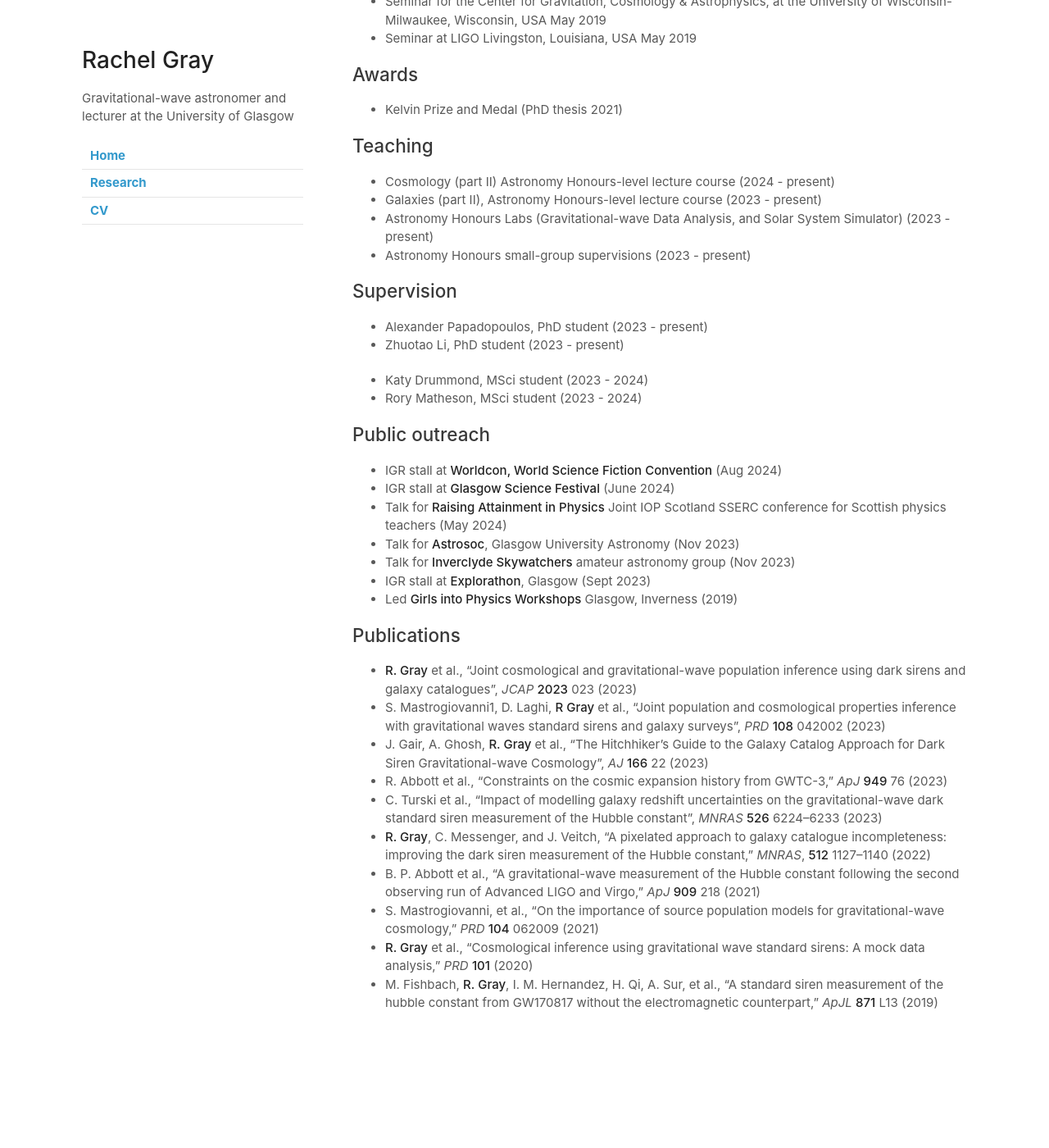
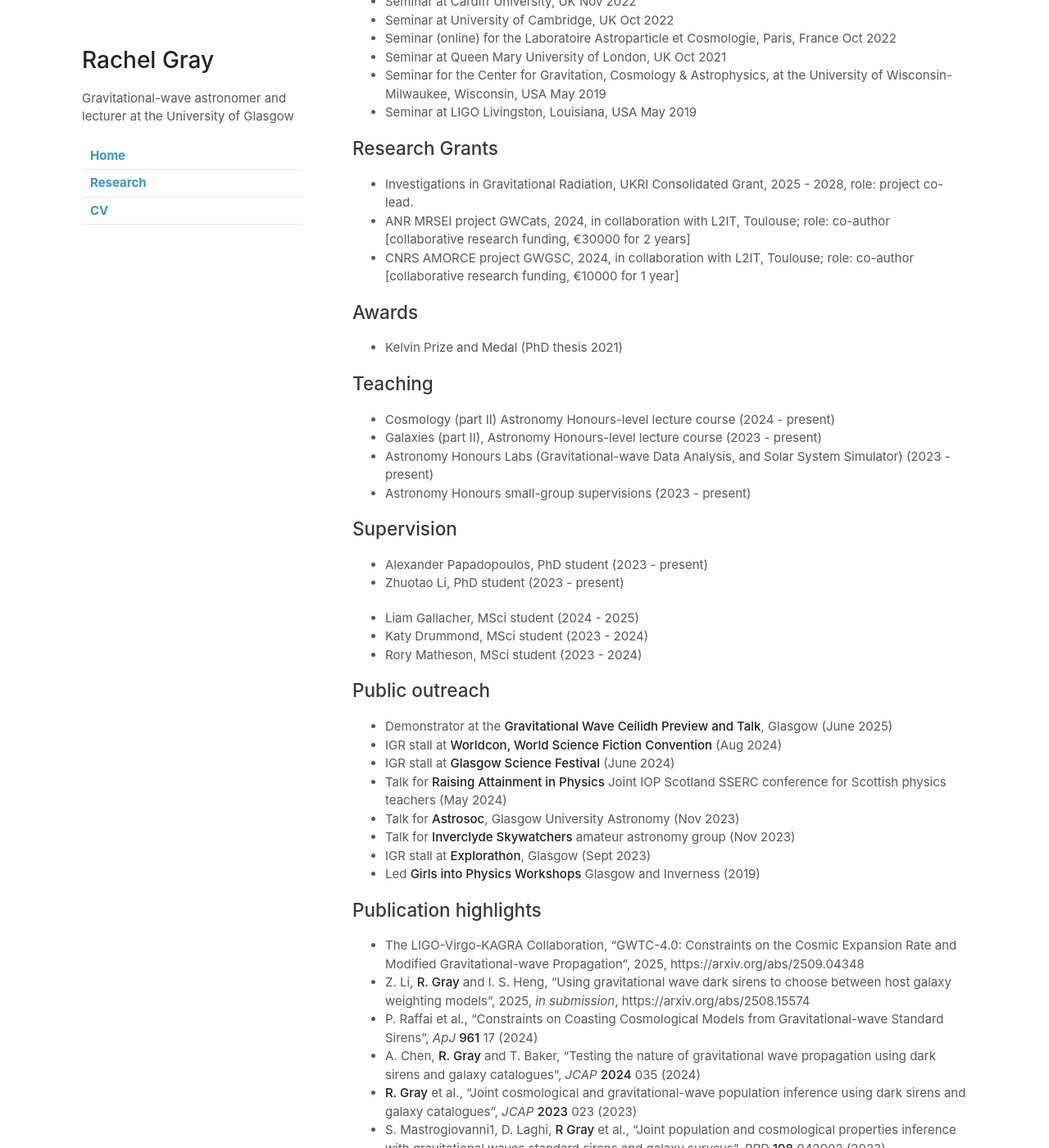
Before and after one commit to rachelmgray/rachelmgray.github.io, a Jekyll site: the page built from cv.md, in a window 1280 px wide and 1400 px high, scrolled down 1876 px. Shown: the whole window at 82% size. Built offline with Jekyll 4.4.1, drawn with Linux system fonts in a browser that asks for light colours; our own code applies the rules of GitHub Pages for plain Markdown files; before the commit the page ends 3181 px from its top, so only the background shows below that; some of the changed text lies outside the part shown.

Commit message:
update cv and research

```diff
--- a/cv.md
+++ b/cv.md
@@ -10,17 +10,18 @@ I am a lecturer at the University of Glasgow, specialising in constraining cosmo
 ## Education
 - **PhD in Astronomy and Physics**, *University of Glasgow*, Glasgow, Scotland (2017 - 2021)
   - Thesis: "Gravitational Wave Cosmology: measuring the Hubble constant with dark standard sirens". Supervised by Dr. John Veitch and Dr. Chris Messenger.
-- **MSci in Astronomy and Physics**, *University of Glasgow*, Glasgow, Scotland (2012 - 2017)
-
-## Research Grants
+- **MSci in Astronomy and Physics**, with Honours of the First Class, *University of Glasgow*, Glasgow, Scotland (2012 - 2017)
 
 
 ## Organisation of scientific meetings
+- [Shedding Light on Dark Sirens](https://www.lorentzcenter.nl/shedding-light-on-dark-sirens.html), Leiden, the Netherlands (Sept 2025)
 - [GR 24 & Amaldi 16](https://iop.eventsair.com/gr24-amaldi16/), Glasgow, UK (July 2025)
+- GR 24 & Amaldi 16 Early Career Workshop (satellite meeting to the GR 24 & Amaldi 16 conference), Glasgow, UK (July 2025)
 - [JENAS](https://indico.cern.ch/event/1440480/), Didcot, UK (Apr 2025)
 - [GWCats: Gravitational Wave & Galaxy Catalogues Cosmology Meeting](https://indico.in2p3.fr/event/33026/), Glasgow, UK (June 2024)
 
 ## Invited talks at conferences and workshops
+- *GW cosmology prospects and targeted EM follow-up of dark sirens*, invited discussion session at the **5th Philip Wetton Workshop**, Oxford, UK (Sept 2025)
 - *Cosmology with Dark Sirens & Galaxy Catalogues: a review*, Invited talk at the **Solvay Workshop on Gravitational Wave Cosmology**, Brussels, Belgium (Feb 2025)
 - *Cosmology with standard sirens: What’s the state of play?*, Invited talk at **Gravity Shape Pisa 2024**, Pisa, Italy (Oct 2024)
 - *Cosmology with gravitational waves: Measuring the Hubble constant with current detections*, Invited talk at the **Gravitational waves, ElectroMagnetic and dark MAtter workshop**, Rome, Italy (Sept 2024)
@@ -51,6 +52,11 @@ I am a lecturer at the University of Glasgow, specialising in constraining cosmo
 - Seminar for the Center for Gravitation, Cosmology & Astrophysics, at the University of Wisconsin-Milwaukee, Wisconsin, USA May 2019
 - Seminar at LIGO Livingston, Louisiana, USA May 2019
 
+## Research Grants
+- Investigations in Gravitational Radiation, UKRI Consolidated Grant, 2025 - 2028, role: project co-lead.
+- ANR MRSEI project GWCats, 2024, in collaboration with L2IT, Toulouse; role: co-author [collaborative research funding, €30000 for 2 years]
+- CNRS AMORCE project GWGSC, 2024, in collaboration with L2IT, Toulouse; role: co-author [collaborative research funding, €10000 for 1 year]
+
 ## Awards
 - Kelvin Prize and Medal (PhD thesis 2021)
 
@@ -64,20 +70,25 @@ I am a lecturer at the University of Glasgow, specialising in constraining cosmo
 - Alexander Papadopoulos, PhD student (2023 - present)
 - Zhuotao Li, PhD student (2023 - present)
 
+- Liam Gallacher, MSci student (2024 - 2025)
 - Katy Drummond, MSci student (2023 - 2024)
 - Rory Matheson, MSci student (2023 - 2024)
 
 ## Public outreach
+- Demonstrator at the **Gravitational Wave Ceilidh Preview and Talk**, Glasgow (June 2025)
 - IGR stall at **Worldcon, World Science Fiction Convention** (Aug 2024)
 - IGR stall at **Glasgow Science Festival** (June 2024)
 - Talk for **Raising Attainment in Physics** Joint IOP Scotland SSERC conference for Scottish physics teachers (May 2024)
 - Talk for **Astrosoc**, Glasgow University Astronomy (Nov 2023)
 - Talk for **Inverclyde Skywatchers** amateur astronomy group (Nov 2023)
 - IGR stall at **Explorathon**, Glasgow (Sept 2023)
-- Led **Girls into Physics Workshops** Glasgow, Inverness (2019)
+- Led **Girls into Physics Workshops** Glasgow and Inverness (2019)
 
-## Publications
-
+## Publication highlights
+- The LIGO-Virgo-KAGRA Collaboration, "GWTC-4.0: Constraints on the Cosmic Expansion Rate and Modified Gravitational-wave Propagation", 2025, https://arxiv.org/abs/2509.04348
+- Z. Li, **R. Gray** and I. S. Heng, "Using gravitational wave dark sirens to choose between host galaxy weighting models", 2025, *in submission*, https://arxiv.org/abs/2508.15574
+- P. Raffai et al., "Constraints on Coasting Cosmological Models from Gravitational-wave Standard Sirens", *ApJ* **961** 17 (2024)
+- A. Chen, **R. Gray** and T. Baker, "Testing the nature of gravitational wave propagation using dark sirens and galaxy catalogues", *JCAP* **2024** 035 (2024)
 - **R. Gray** et al., "Joint cosmological and gravitational-wave population inference using dark sirens and galaxy catalogues", *JCAP* **2023** 023 (2023)
 - S. Mastrogiovanni1, D. Laghi, **R Gray** et al., "Joint population and cosmological properties inference with gravitational waves standard sirens and galaxy surveys", *PRD* **108** 042002 (2023)
 - J. Gair, A. Ghosh, **R. Gray** et al., "The Hitchhiker's Guide to the Galaxy Catalog Approach for Dark Siren Gravitational-wave Cosmology", *AJ* **166** 22 (2023)
@@ -85,6 +96,6 @@ I am a lecturer at the University of Glasgow, specialising in constraining cosmo
 - C. Turski et al., "Impact of modelling galaxy redshift uncertainties on the gravitational-wave dark standard siren measurement of the Hubble constant", *MNRAS* **526** 6224–6233 (2023)
 - **R. Gray**, C. Messenger, and J. Veitch, “A pixelated approach to galaxy catalogue incompleteness: improving the dark siren measurement of the Hubble constant,” *MNRAS*, **512** 1127–1140 (2022)
 - B. P. Abbott et al., “A gravitational-wave measurement of the Hubble constant following the second observing run of Advanced LIGO and Virgo,” *ApJ* **909** 218 (2021)
-- S. Mastrogiovanni, et al., “On the importance of source population models for gravitational-wave cosmology,” *PRD* **104** 062009 (2021)
+- S. Mastrogiovanni et al., “On the importance of source population models for gravitational-wave cosmology,” *PRD* **104** 062009 (2021)
 - **R. Gray** et al., “Cosmological inference using gravitational wave standard sirens: A mock data analysis,” *PRD* **101** (2020)
 - M. Fishbach, **R. Gray**, I. M. Hernandez, H. Qi, A. Sur, et al., “A standard siren measurement of the hubble constant from GW170817 without the electromagnetic counterpart,” *ApJL* **871** L13 (2019)
```
Also changed, not shown: research.md (+8 -6 lines).
